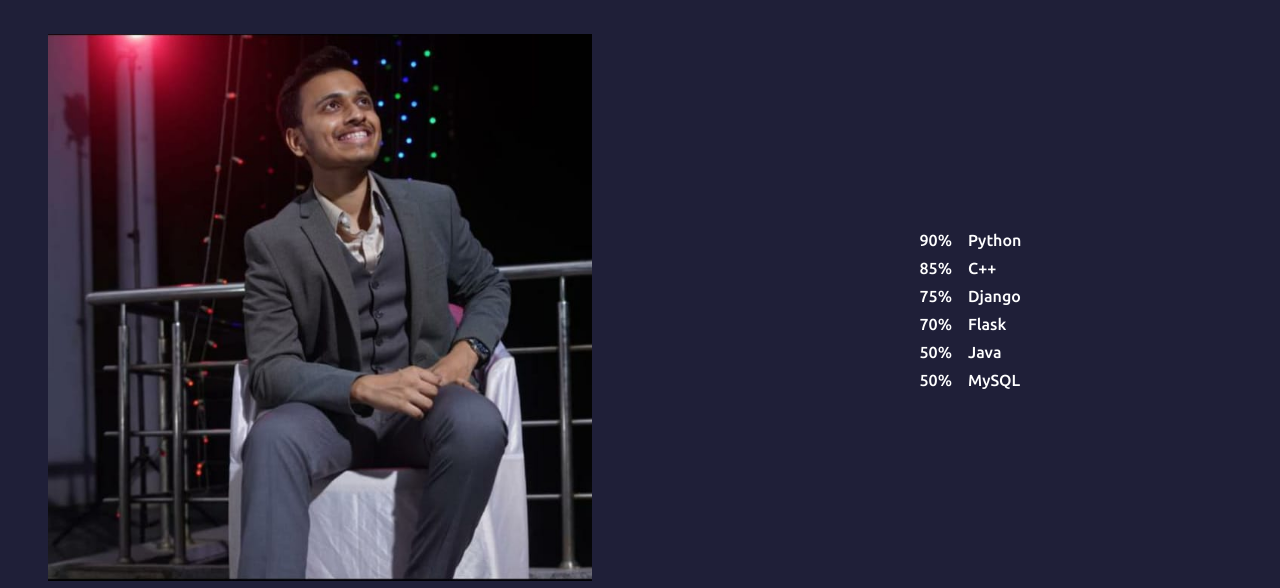
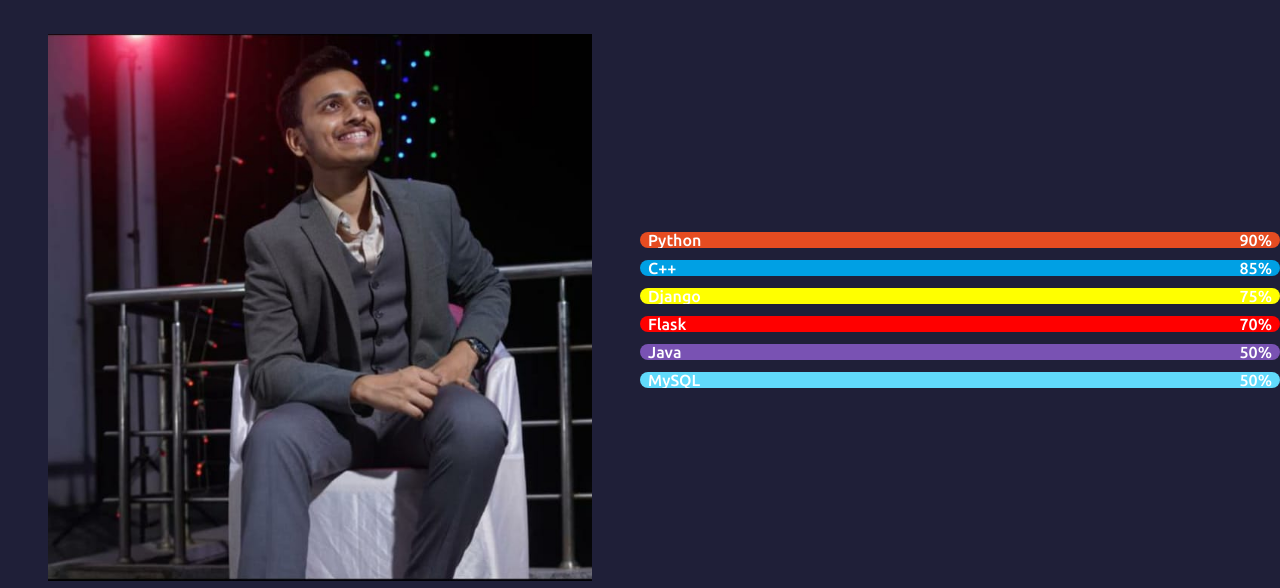
Before and after one commit to Satwik-Bharadwaj/Portfolio-Website, a Django app: template portfolio/base/templates/home.html in a window 1280 px wide; the page is wider, and only the part inside the window is pictured. Shown: the part 1520-2108 px from the top of that part. Run offline with Django 5.2, Linux system fonts and the light colour scheme; the template is opened without the code that fills it, so the values that code supplies are empty; some libraries are stand-ins or nearby versions.

Commit message:
Skills: ensure bars render with explicit height and block display

```diff
--- a/portfolio/static/images/css/style.css
+++ b/portfolio/static/images/css/style.css
@@ -148,6 +148,9 @@ h4 {
     gap: 12px;
     width: 50%;
 }
+.skillss-container {
+    width: 100%;
+}
 .skillss-container .bar {
     width: 100%;
     min-width: 0;
@@ -227,6 +230,10 @@ h4 {
 
 .bar {
     margin: .75rem 0;
+    display: block;
+    height: 1rem;
+    border-radius: 12px;
+    overflow: hidden;
 }
 
 .bar-content {
```
